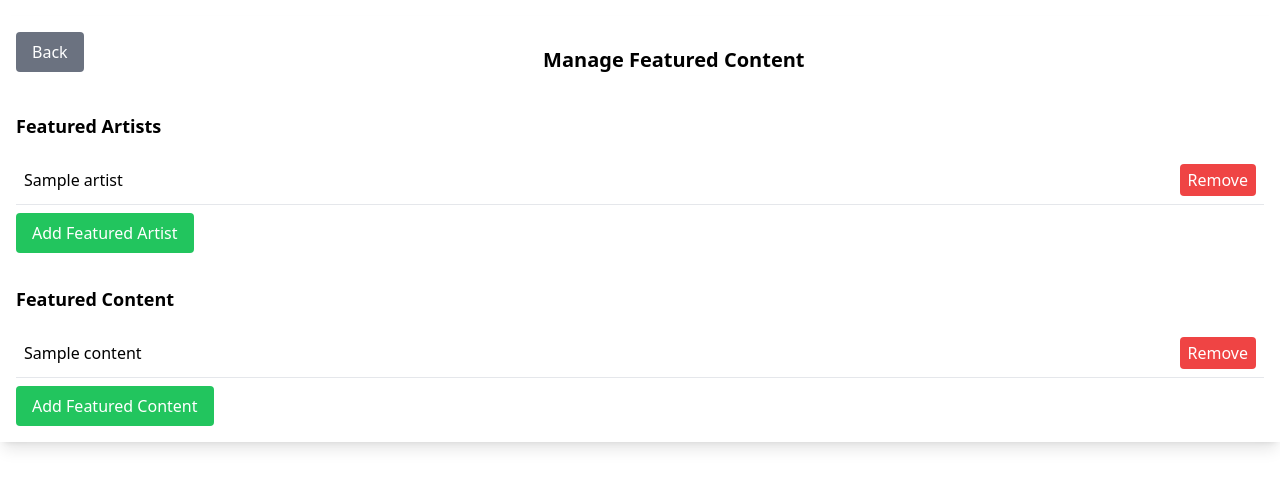
After one commit to Erik-For/VibeVault, a Flask app: page /admin/featured in a window 1280 px wide. The commit adds this page. Shown: the top 488 px of the page. Run offline with Flask 3, Linux system fonts and the light colour scheme; a user stored in the database is signed in; tables that the repository leaves empty hold one stand-in row (values such as "Sample post"); some libraries are stand-ins or nearby versions.

Commit message:
Added feature managment

```diff
--- a/app/templates/admin.html.j2
+++ b/app/templates/admin.html.j2
@@ -25,6 +25,9 @@ Admin - Home
         <a href="{{ url_for('admin_users') }}" class="px-6 py-3 bg-blue-500 text-white rounded hover:bg-blue-700 transition duration-150 ease-in-out focus:outline-none focus:shadow-outline" type="button">
             Manage users
         </a>
+        <a href="{{ url_for('manage_featured') }}" class="px-6 py-3 bg-blue-500 text-white rounded hover:bg-blue-700 transition duration-150 ease-in-out focus:outline-none focus:shadow-outline" type="button">
+            Manage featured
+        </a>
         {% endif %}
     </div>
 
--- a/app/templates/admin_artist_songs.html.j2
+++ b/app/templates/admin_artist_songs.html.j2
@@ -16,6 +16,9 @@ Admin - Manage Songs for {{ artist.name }}
         <thead>
             <tr>
                 <th class="px-5 py-3 border-b-2 border-gray-200 bg-gray-100 text-left text-xs font-semibold text-gray-600 uppercase tracking-wider">
+                    Id
+                </th>
+                <th class="px-5 py-3 border-b-2 border-gray-200 bg-gray-100 text-left text-xs font-semibold text-gray-600 uppercase tracking-wider">
                     Song Title
                 </th>
                 <!--
@@ -31,6 +34,9 @@ Admin - Manage Songs for {{ artist.name }}
         <tbody>
             {% for song in songs %}
             <tr>
+                <td class="px-5 py-5 border-b border-gray-200 bg-white text-sm">
+                    <p class="text-gray-900 whitespace-no-wrap">{{ song.id }}</p>
+                </td>
                 <td class="px-5 py-5 border-b border-gray-200 bg-white text-sm">
                     <p class="text-gray-900 whitespace-no-wrap">{{ song.title }}</p>
                 </td>
--- a/app/templates/admin_artists.html.j2
+++ b/app/templates/admin_artists.html.j2
@@ -17,6 +17,9 @@ Admin - Manage Artists
         <thead>
             <tr>
                 <th class="px-5 py-3 border-b-2 border-gray-200 bg-gray-100 text-left text-xs font-semibold text-gray-600 uppercase tracking-wider">
+                    Id
+                </th>
+                <th class="px-5 py-3 border-b-2 border-gray-200 bg-gray-100 text-left text-xs font-semibold text-gray-600 uppercase tracking-wider">
                     Name
                 </th>
                 <th class="px-5 py-3 border-b-2 border-gray-200 bg-gray-100 text-left text-xs font-semibold text-gray-600 uppercase tracking-wider">
@@ -27,6 +30,9 @@ Admin - Manage Artists
         <tbody>
             {% for artist in artists %}
             <tr>
+                <td class="px-5 py-5 border-b border-gray-200 bg-white text-sm">
+                    <p class="text-gray-900 whitespace-no-wrap">{{ artist.id }}</p>
+                </td>
                 <td class="px-5 py-5 border-b border-gray-200 bg-white text-sm">
                     <p class="text-gray-900 whitespace-no-wrap">{{ artist.name }}</p>
                 </td>
--- /dev/null
+++ b/app/templates/admin_featured.html.j2
@@ -0,0 +1,120 @@
+{% extends "base.html.j2" %}
+
+{% block title %}
+Admin - Manage Featured Content
+{% endblock %}
+
+{% block body %}
+
+<div class="container mx-auto mt-4 p-4 bg-white shadow-lg">
+
+    <!-- Navigation back to admin panel -->
+    <div class="flex justify-between items-center mb-6">
+        <a href="{{ url_for('admin') }}" class="px-4 py-2 bg-gray-500 text-white rounded hover:bg-gray-700 mb-4">Back</a>
+        <h1 class="text-xl font-bold">Manage Featured Content</h1>
+        <h1> </h1> <!-- Placeholder for alignment -->
+    </div>
+
+<!-- Add Featured Content Modal -->
+    <div id="add-featured-content-modal" class="hidden fixed inset-0 bg-gray-600 bg-opacity-50 overflow-y-auto h-full w-full">
+        <div class="relative top-20 mx-auto p-5 border w-96 shadow-lg rounded-md bg-white">
+            <div class="mt-3 text-center">
+                <h3 class="text-lg leading-6 font-medium text-gray-900">Add New Featured Content</h3>
+                <form action="{{ url_for('add_featured_content') }}" method="post">
+                    <div class="mt-4">
+                        <label for="content_id" class="block text-sm font-medium text-gray-700">Content ID</label>
+                        <input type="text" id="content_id" name="content_id" class="px-4 py-2 w-full border rounded" required>
+                    </div>
+                    <div class="mt-4">
+                        <button type="submit" class="px-4 py-2 bg-green-500 text-white rounded hover:bg-green-700">Add Content</button>
+                    </div>
+                </form>
+                <button onclick="openNewContentFeature();" class="mt-3 w-full inline-flex justify-center rounded-md border border-gray-300 shadow-sm px-4 py-2 bg-white text-sm font-medium text-gray-700 hover:bg-gray-50" data-modal-toggle="add-featured-content-modal">Cancel</button>
+            </div>
+        </div>
+    </div>
+<!-- Add Featured Artist Modal -->
+    <div id="add-featured-artist-modal" class="hidden fixed inset-0 bg-gray-600 bg-opacity-50 overflow-y-auto h-full w-full">
+        <div class="relative top-20 mx-auto p-5 border w-96 shadow-lg rounded-md bg-white">
+            <div class="mt-3 text-center">
+                <h3 class="text-lg leading-6 font-medium text-gray-900">Add New Featured Artist</h3>
+                <form action="{{ url_for('add_featured_artist') }}" method="post">
+                    <div class="mt-4">
+                        <label for="artist_id" class="block text-sm font-medium text-gray-700">Artist ID</label>
+                        <input type="text" id="artist_id" name="artist_id" class="px-4 py-2 w-full border rounded" required>
+                    </div>
+                    <div class="mt-4">
+                        <button type="submit" class="px-4 py-2 bg-green-500 text-white rounded hover:bg-green-700">Add Artist</button>
+                    </div>
+                </form>
+                <button onclick="openNewArtistFeature();" class="mt-3 w-full inline-flex justify-center rounded-md border border-gray-300 shadow-sm px-4 py-2 bg-white text-sm font-medium text-gray-700 hover:bg-gray-50" data-modal-toggle="add-featured-artist-modal">Cancel</button>
+            </div>
+        </div>
+    </div>
+
+
+    <!-- Featured Artists Section -->
+    <div class="mb-8">
+        <h2 class="text-lg font-semibold mb-4">Featured Artists</h2>
+        <div class="space-y-2">
+            <!-- Placeholder loop for featured artists -->
+            {% for featured_a in featured_artists %}
+                <div class="flex justify-between items-center p-2 border-b">
+                    <span onclick="window.location.href='{{ url_for('admin_manage_artist_songs', artist_id=featured_a.artist.id) }}'">{{ featured_a.artist.name }}</span>
+                    <div class="flex space-x-2">
+                        <button onclick="removeArtistFeature({{ featured_a.artist.id }})" class="cursor-pointer px-2 py-1 bg-red-500 text-white rounded hover:bg-red-600">Remove</button>
+                    </div>
+                </div>
+            {% endfor %}
+            <!-- Placeholder for 'Add Featured Artist' button -->
+            <a onclick="openNewArtistFeature();" class="px-4 py-2 bg-green-500 text-white rounded hover:bg-green-600 mt-2 inline-block">Add Featured Artist</a>
+        </div>
+    </div>
+
+    <!-- Featured Content Section -->
+    <div>
+        <h2 class="text-lg font-semibold mb-4">Featured Content</h2>
+        <div class="space-y-2">
+            <!-- Placeholder loop for featured content -->
+            {% for featured_c in featured_content %}
+                <div class="flex justify-between items-center p-2 border-b">
+                    <span onclick="window.location.href='{{ url_for('admin_manage_artist_songs', artist_id=featured_c.content.artist.id) }}'">{{ featured_c.content.title }}</span>
+                    <div class="flex space-x-2">
+                        <a href="#removeContentLink" class="px-2 py-1 bg-red-500 text-white rounded hover:bg-red-600">Remove</a>
+                    </div>
+                </div>
+            {% endfor %}
+            <!-- Placeholder for 'Add Featured Content' button -->
+            <a onclick="openNewContentFeature();" class="px-4 py-2 bg-green-500 text-white rounded hover:bg-green-600 mt-2 inline-block">Add Featured Content</a>
+        </div>
+    </div>
+
+</div>
+
+<script>
+
+function openNewArtistFeature(){
+    target = document.querySelector("#add-featured-artist-modal");
+    target.classList.toggle('hidden');
+}
+
+function openNewContentFeature(){
+    target = document.querySelector("#add-featured-content-modal");
+    target.classList.toggle('hidden');
+}
+
+function removeArtistFeature(id) {
+    fetch("/admin/featured/artists/remove/" + id, {
+        method: 'POST'
+    })
+    location.reload();
+}
+
+function removeContenteature(id) {
+    fetch("/admin/featured/content/remove/" + id, {
+        method: 'POST'
+    })
+    location.reload();
+}
+</script>
+{% endblock %}
--- a/app/views.py
+++ b/app/views.py
@@ -165,7 +165,7 @@ def contet_info(id):
     return jsonify({"title": song.title, "artist": song.artist.name})
 
 #
-# Admin related endpoints
+# admin related endpoints
 #
 
 def allowed_picture(filename):
@@ -385,3 +385,87 @@ def reset_password(token):
             flash("Created an account, Enjoy!")
             return redirect(url_for("login_page"))
     return ""
+
+@app.route("/admin/featured")
+@login_required
+def manage_featured():
+    if not current_user.is_admin():
+        flash('You do not have permission to view this page.', 'danger')
+        return redirect(url_for('index'))
+
+    featured_artists = db.session.execute(db.select(FeaturedArtists)).scalars()
+    featured_content = db.session.execute(db.select(FeaturedContent)).scalars()
+
+    return render_template("admin_featured.html.j2",
+                           featured_artists=featured_artists,
+                           featured_content=featured_content)
+
+@app.route("/admin/featured/artists/add", methods=["POST"])
+@login_required
+def add_featured_artist():
+    if not current_user.is_admin():
+        flash('You do not have permission to perform this action.', 'danger')
+        return redirect(url_for('index'))
+
+    # Add logic to add an artist to the featured list
+    artist_id = request.form.get('artist_id')
+    artist = Artist.query.get(artist_id)
+    if artist:
+        feature = FeaturedArtists(artist_id=artist.id)
+        db.session.add(feature)
+        db.session.commit()
+        flash('Artist added to featured list.', 'success')
+    else:
+        flash('Artist not found.', 'danger')
+
+    return redirect(url_for('manage_featured'))
+
+@app.route("/admin/featured/artists/remove/<int:artist_id>", methods=["POST"])
+@login_required
+def remove_featured_artist(artist_id):
+    if not current_user.is_admin():
+        flash('You do not have permission to perform this action.', 'danger')
+        return redirect(url_for('index'))
+
+    feature = FeaturedArtists.query.filter_by(artist_id=artist_id).first()
+    if feature:
+        db.session.delete(feature)
+        db.session.commit()
+        flash('Artist removed from featured list.', 'success')
+
+    return redirect(url_for('manage_featured'))
+
+@app.route("/admin/featured/content/add", methods=["POST"])
+@login_required
+def add_featured_content():
+    if not current_user.is_admin():
+        flash('You do not have permission to perform this action.', 'danger')
+        return redirect(url_for('index'))
+
+    # Add logic to add content to the featured list
+    content_id = request.form.get('content_id')
+    content = Content.query.get(content_id)
+    if content:
+        feature = FeaturedContent(content_id=content.id)
+        db.session.add(feature)
+        db.session.commit()
+        flash('Content added to featured list.', 'success')
+    else:
+        flash('Content not found.', 'danger')
+
+    return redirect(url_for('manage_featured'))
+
+@app.route("/admin/featured/content/remove/<int:content_id>", methods=["POST"])
+@login_required
+def remove_featured_content(content_id):
+    if not current_user.is_admin():
+        flash('You do not have permission to perform this action.', 'danger')
+        return redirect(url_for('index'))
+
+    feature = FeaturedContent.query.filter_by(content_id=content_id).first()
+    if feature:
+        db.session.delete(feature)
+        db.session.commit()
+        flash('Content removed from featured list.', 'success')
+
+    return redirect(url_for('manage_featured'))
```
